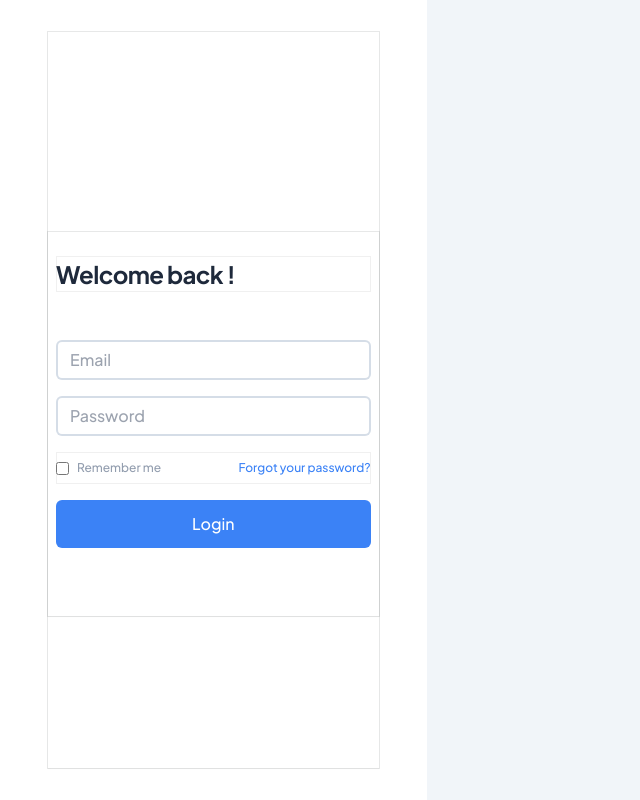
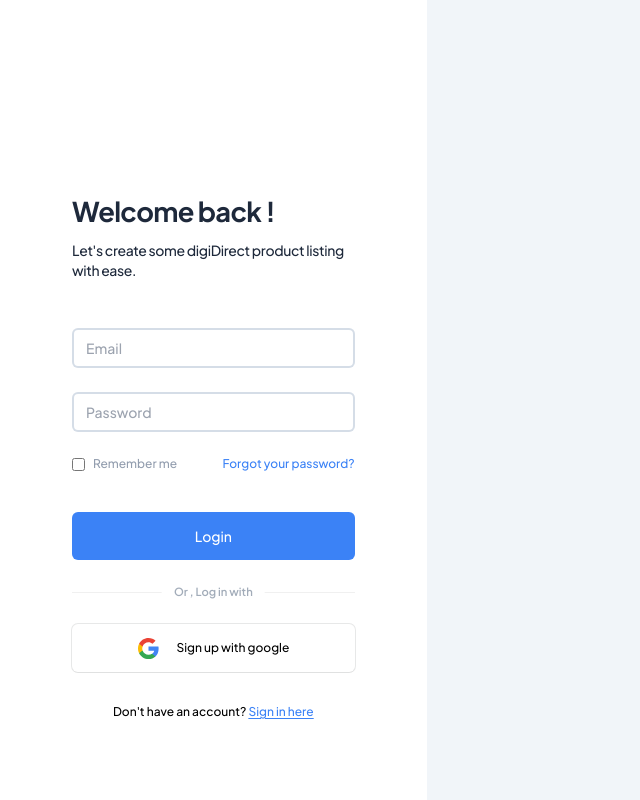
Before and after one commit to rogelcristobal/digiDirect-vite, a React (Vite) app: page / in a window 1280 px wide. Shown: the whole page, without its empty margins (0-640 px from the left). Built offline with nearby package versions, Linux system fonts and the light colour scheme.

Commit message:
added some in login page

```diff
--- a/src/components/Login.jsx
+++ b/src/components/Login.jsx
@@ -1,31 +1,57 @@
-import React from 'react';
+import React ,{useState}from 'react';
 import { useNavigate } from 'react-router-dom';
 const Login = () => {
   const navigate= useNavigate()
-
+  const [isChecked,setIsChecked]=useState(false)
+  const handleToggleCheckbox=()=>{
+    setIsChecked(prev=>prev=!isChecked)
+  }
   const handleLogin=(e)=>{
     e.preventDefault()
     navigate('product-listing/documentation')
   }
   return (
     <div className='w-full h-screen grid grid-flow-col grid-cols-6'>
-      <div className='w h-full grid col-span-2 bg-white shadow-xl py-8 px-12'>
-        <div className='medium-box-divider h-full w-full flex flex-col items-center justify-center '>
-          <form onSubmit={(e)=>handleLogin(e)} className='w-full mt-12 medium-box-divider h-96 px-2 py-6 flex flex-col items-center justify-start'>
-            <span className='text-[1.5rem] w-full font-bold thin-box-divider mb-12 font-plus tracking-tight text-slate-800'>Welcome back !</span>
-            <input type="text" className='outline-blue-500 border-2 mb-4 w-full border-solid border-slate-300/80 rounded-md h-10 px-3 placeholder:font-plus ' placeholder='Email'/>
-            <input type="text" className='outline-blue-500 border-2 w-full mb-4 border-solid border-slate-300/80 rounded-md h-10 px-3 placeholder:font-plus ' placeholder='Password'/>
-            <div className='h-8 w-full thin-box-divider mb-4 flex items-center justify-between'>
+      <div className='w h-full grid col-span-2 bg-white shadow-xl py-8 px-[4rem]'>
+        <div className=' h-full w-full flex flex-col items-center justify-end '>
+          <form onSubmit={(e)=>handleLogin(e)} className='w-full mb-6  h-fit px-2 py-6 flex flex-col items-center justify-start box-border '>
+            <div className='mb-12 flex flex-col items-start justify-center w-full'>
+              <span className='text-[1.7rem] w-full font-bold  font-plus tracking-tight text-slate-800 mb-2'>Welcome back !</span>
+              <span className='text-sm font-medium font-plus text-slate-800 tracking-tight'>Let's create some digiDirect product listing with ease.</span>
+
+            </div>
+            <input type="text" className='outline-blue-500 border-2 mb-6 w-full border-solid border-slate-300/80 rounded-md h-10 px-3 placeholder:font-plus text-sm placeholder:text-sm' placeholder='Email'/>
+            <input type="password" className='outline-blue-500 border-2 w-full mb-4 border-solid border-slate-300/80 rounded-md h-10 px-3 placeholder:font-plus text-sm placeholder:text-sm ' placeholder='Password'/>
+            <div className='h-8 w-full mb-8 flex items-center justify-between'>
               <div className='box-border flex items-center justify-between gap-2'>
-                <input type="checkbox" name="remember-me" id=""/>
-                <span className='text-xs font-plus text-slate-500/70'>Remember me</span>
+                <input type="checkbox" name="remember-me" checked={isChecked} onChange={handleToggleCheckbox}/>
+                <span className={`text-xs font-plus transition-all duration-300 ease-in-out ${isChecked?'text-slate-900':'text-slate-500/70'}`}>Remember me</span>
               </div>
               <a href="" className='text-xs font-plus text-blue-500 font-medium'>Forgot your password?</a>
             </div>
-            <button type="submit" className='h-12 w-full bg-blue-500 hover:bg-blue-600 transition-all duration-300 ease-in-out rounded-md text-white font-plus text-center'>Login</button>
+            <button type="submit" className='h-12 w-full bg-blue-500 hover:bg-blue-600 transition-all duration-300 ease-in-out rounded-md text-white font-plus text-sm text-center'>Login</button>
+
+            {/* login options */}
+            <div className='thin-top-divider mt-8 relative h-fit py-8 w-full '>
+              <span className='absolute left-1/2 -translate-x-1/2 text-center -top-[0.8rem] text-[0.7rem] font-plus font-semibold py-1 px-3 text-slate-500/60 bg-white '>Or , Log in with</span>
+              <button type='button' className='h-12 w-full  medium-box-divider rounded-md font-plus font-medium text-xs flex items-center justify-center gap-4'>
+                <div className=' w-fit h-fit'>
+                  <svg xmlns="http://www.w3.org/2000/svg" height="23" viewBox="0 0 24 24" width="23"><path d="M22.56 12.25c0-.78-.07-1.53-.2-2.25H12v4.26h5.92c-.26 1.37-1.04 2.53-2.21 3.31v2.77h3.57c2.08-1.92 3.28-4.74 3.28-8.09z" fill="#4285F4"/><path d="M12 23c2.97 0 5.46-.98 7.28-2.66l-3.57-2.77c-.98.66-2.23 1.06-3.71 1.06-2.86 0-5.29-1.93-6.16-4.53H2.18v2.84C3.99 20.53 7.7 23 12 23z" fill="#34A853"/><path d="M5.84 14.09c-.22-.66-.35-1.36-.35-2.09s.13-1.43.35-2.09V7.07H2.18C1.43 8.55 1 10.22 1 12s.43 3.45 1.18 4.93l2.85-2.22.81-.62z" fill="#FBBC05"/><path d="M12 5.38c1.62 0 3.06.56 4.21 1.64l3.15-3.15C17.45 2.09 14.97 1 12 1 7.7 1 3.99 3.47 2.18 7.07l3.66 2.84c.87-2.6 3.3-4.53 6.16-4.53z" fill="#EA4335"/><path d="M1 1h22v22H1z" fill="none"/></svg>
+                </div>
+                <span>Sign up with google</span></button>
+
+            </div>
+
+            {/* sign in page*/}
+            <div className='flex item-start justify-center text-xs font-plus font-medium'>
+              <span>Don't have an account? <a href="" className='underline underline-blue-500 text-blue-500 underline-offset-2'>Sign in here</a></span>
+            </div>
+
           </form>
+
         </div>
       </div>
+      {/* image */}
       <div className='bg-slate-100 box-border col-span-4 w-full h-full'>
 
 
```
Also changed, not shown: src/svg/google.svg (added).
